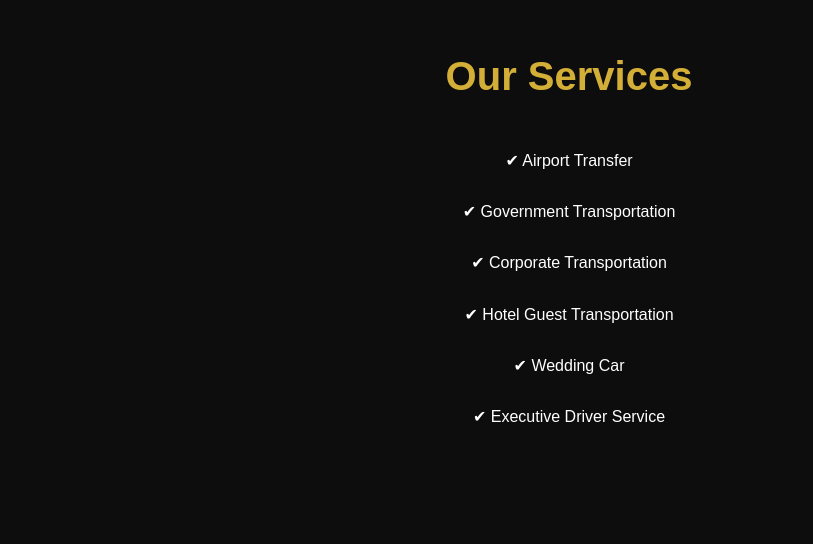
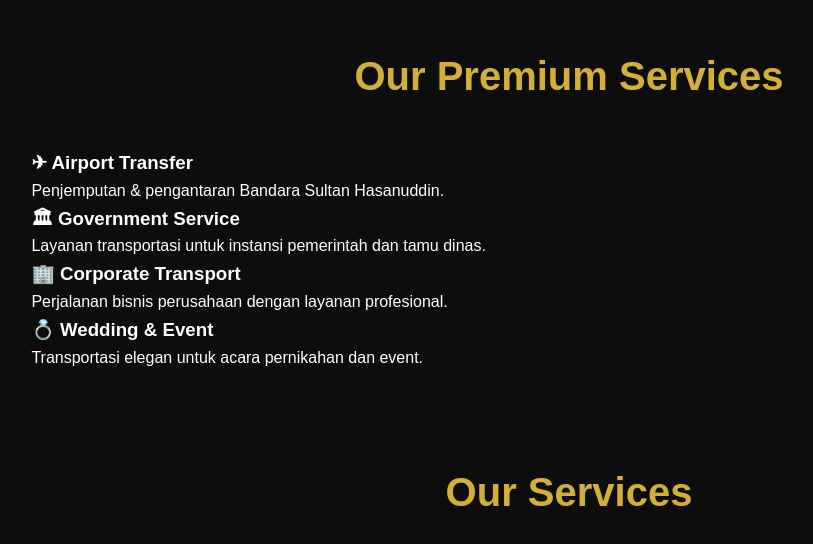
Before and after one commit to geraldykanilo-transport/geraldykanilo-transport.github.io, a plain HTML site: page index.html in a window 1280 px wide. Shown: the part 846-1390 px from the top of the page, without its empty margins (71-884 px from the left). Drawn offline with Linux system fonts and the light colour scheme.

Commit message:
Update index.html

```diff
--- a/index.html
+++ b/index.html
@@ -50,6 +50,34 @@ Book via WhatsApp
 </section>
 
 <section id="service">
+
+<h2 class="section-title">Our Premium Services</h2>
+
+<div class="cards">
+
+<div class="card">
+<h3>✈ Airport Transfer</h3>
+<p>Penjemputan & pengantaran Bandara Sultan Hasanuddin.</p>
+</div>
+
+<div class="card">
+<h3>🏛 Government Service</h3>
+<p>Layanan transportasi untuk instansi pemerintah dan tamu dinas.</p>
+</div>
+
+<div class="card">
+<h3>🏢 Corporate Transport</h3>
+<p>Perjalanan bisnis perusahaan dengan layanan profesional.</p>
+</div>
+
+<div class="card">
+<h3>💍 Wedding & Event</h3>
+<p>Transportasi elegan untuk acara pernikahan dan event.</p>
+</div>
+
+</div>
+
+</section>
 
 <h2 class="section-title">
 Our Services
```
